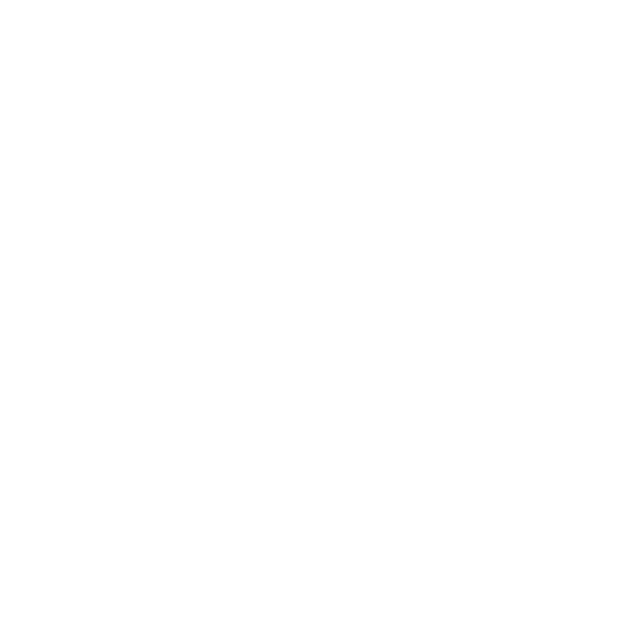
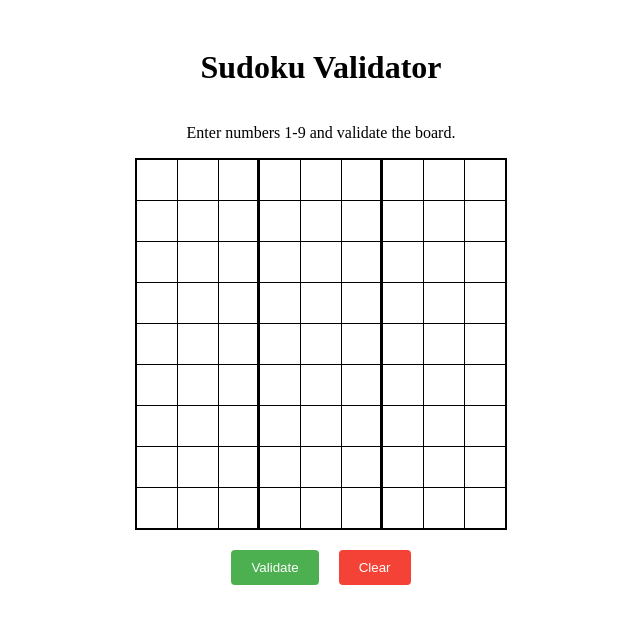
Before and after one commit to Vaishnavi213460/React-Mini-Buildout, a React (Vite) app: page /sudoku-validator in a window 1280 px wide. Before the commit this address had no page. Shown: the top 624 px of the page, without its empty margins (319-959 px from the left). Built offline with nearby package versions, Linux system fonts and the light colour scheme.

Commit message:
sudoku validator

```diff
--- a/src/App.jsx
+++ b/src/App.jsx
@@ -10,6 +10,7 @@
 import SquareAndCircle from './components/SquareAndCircle';
 import AddPeopleTable from './components/AddPeopleTable';
 import TicTacToe from './components/TicTacToe';
+import SudokuValidator from './components/SudokuValidator';
 
 function App() {
   return (
@@ -26,6 +27,7 @@
           <Route path="/square-and-circle" element={<SquareAndCircle />} />
           <Route path="/add-people" element={<AddPeopleTable />} />
           <Route path="/tic-tac-toe" element={<TicTacToe />} />
+          <Route path="/sudoku-validator" element={<SudokuValidator />} />
         </Routes>
       </div>
     </Router>
--- /dev/null
+++ b/src/SudokuValidator.css
@@ -0,0 +1,27 @@
+.board {
+  display: grid;
+  grid-template-columns: repeat(9, 40px); /* 9 columns of 40px each */
+  grid-template-rows: repeat(9, 40px);    /* 9 rows of 40px each */
+  gap: 1px;
+  background-color: #000; /* This creates the black grid lines */
+  border: 2px solid #000;
+}
+
+.cell {
+  width: 40px;
+  height: 40px;
+  text-align: center;
+  font-size: 1.2rem;
+  border: none; /* Let the board gap act as the border */
+  background-color: #fff;
+  padding: 0;
+  box-sizing: border-box;
+}
+
+/* Optional: thick borders to separate 3x3 boxes */
+.cell:nth-child(3n) {
+  border-right: 2px solid #000;
+}
+.cell:nth-child(9n) {
+  border-right: none;
+}
--- a/src/components/Home.jsx
+++ b/src/components/Home.jsx
@@ -35,6 +35,9 @@
         <li style={{ padding: '10px', border: '1px solid #ddd', marginBottom: '10px', borderRadius: '5px' }}>
             <Link to="/tic-tac-toe" style={{ textDecoration: 'none', color: '#007bff', fontSize: '18px' }}>📝 Tic Tac Toe</Link>
         </li>
+         <li style={{ padding: '10px', border: '1px solid #ddd', marginBottom: '10px', borderRadius: '5px' }}>
+            <Link to="/sudoku-validator" style={{ textDecoration: 'none', color: '#007bff', fontSize: '18px' }}>📝 Sudoku Validator</Link>
+        </li>
       </ul>
     </div>
   );
--- /dev/null
+++ b/src/components/SudokuValidator.jsx
@@ -0,0 +1,92 @@
+import React, { useState } from 'react';
+import '../SudokuValidator.css';
+
+const SudokuValidator = () => {
+  const [grid, setGrid] = useState(Array(81).fill(''));
+  const [status, setStatus] = useState('');
+
+  const handleChange = (index, value) => {
+    // Only allow numbers 1-9 or empty string
+    if (value === '' || /^[1-9]$/.test(value)) {
+      const newGrid = [...grid];
+      newGrid[index] = value;
+      setGrid(newGrid);
+    }
+  };
+
+  const validateSudoku = () => {
+    const isValidGroup = (arr) => {
+      const nums = arr.filter(n => n !== '');
+      return new Set(nums).size === nums.size;
+    };
+
+    // Check rows and columns
+    for (let i = 0; i < 9; i++) {
+      const row = grid.slice(i * 9, i * 9 + 9);
+      const col = [];
+      for (let j = 0; j < 9; j++) col.push(grid[i + j * 9]);
+      if (!isValidGroup(row) || !isValidGroup(col)) {
+        setStatus('❌ Invalid Sudoku! Conflicts found.');
+        return;
+      }
+    }
+
+    // Check 3x3 sub-grids
+    for (let r = 0; r < 9; r += 3) {
+      for (let c = 0; c < 9; c += 3) {
+        const box = [];
+        for (let i = 0; i < 3; i++) {
+          for (let j = 0; j < 3; j++) {
+            box.push(grid[(r + i) * 9 + (c + j)]);
+          }
+        }
+        if (!isValidGroup(box)) {
+          setStatus('❌ Invalid Sudoku! Conflicts found.');
+          return;
+        }
+      }
+    }
+    setStatus('✅ Valid Sudoku!');
+  };
+
+  const clearBoard = () => {
+    setGrid(Array(81).fill(''));
+    setStatus('');
+  };
+
+  return (
+    <div style={{ display: 'flex', flexDirection: 'column', alignItems: 'center', padding: '20px' }}>
+      {/* Test Case 1: Title */}
+      <h1>Sudoku Validator</h1>
+
+      {/* Test Case 2: Description */}
+      <p>Enter numbers 1-9 and validate the board.</p>
+
+      {/* Test Case 3: Board and Cells */}
+      <div className="board">
+        {grid.map((val, i) => (
+          <input
+            key={i}
+            className="cell"
+            type="text"
+            maxLength="1"
+            value={val}
+            onChange={(e) => handleChange(i, e.target.value)}
+          />
+        ))}
+      </div>
+
+      {/* Test Case 4: Buttons */}
+      <div style={{ marginTop: '20px' }}>
+        <button onClick={validateSudoku} style={btnStyle}>Validate</button>
+        <button onClick={clearBoard} style={{ ...btnStyle, backgroundColor: '#f44336' }}>Clear</button>
+      </div>
+
+      {status && <p style={{ marginTop: '20px', fontWeight: 'bold' }}>{status}</p>}
+    </div>
+  );
+};
+
+const btnStyle = { margin: '0 10px', padding: '10px 20px', cursor: 'pointer', backgroundColor: '#4CAF50', color: 'white', border: 'none', borderRadius: '4px' };
+
+export default SudokuValidator;
```
